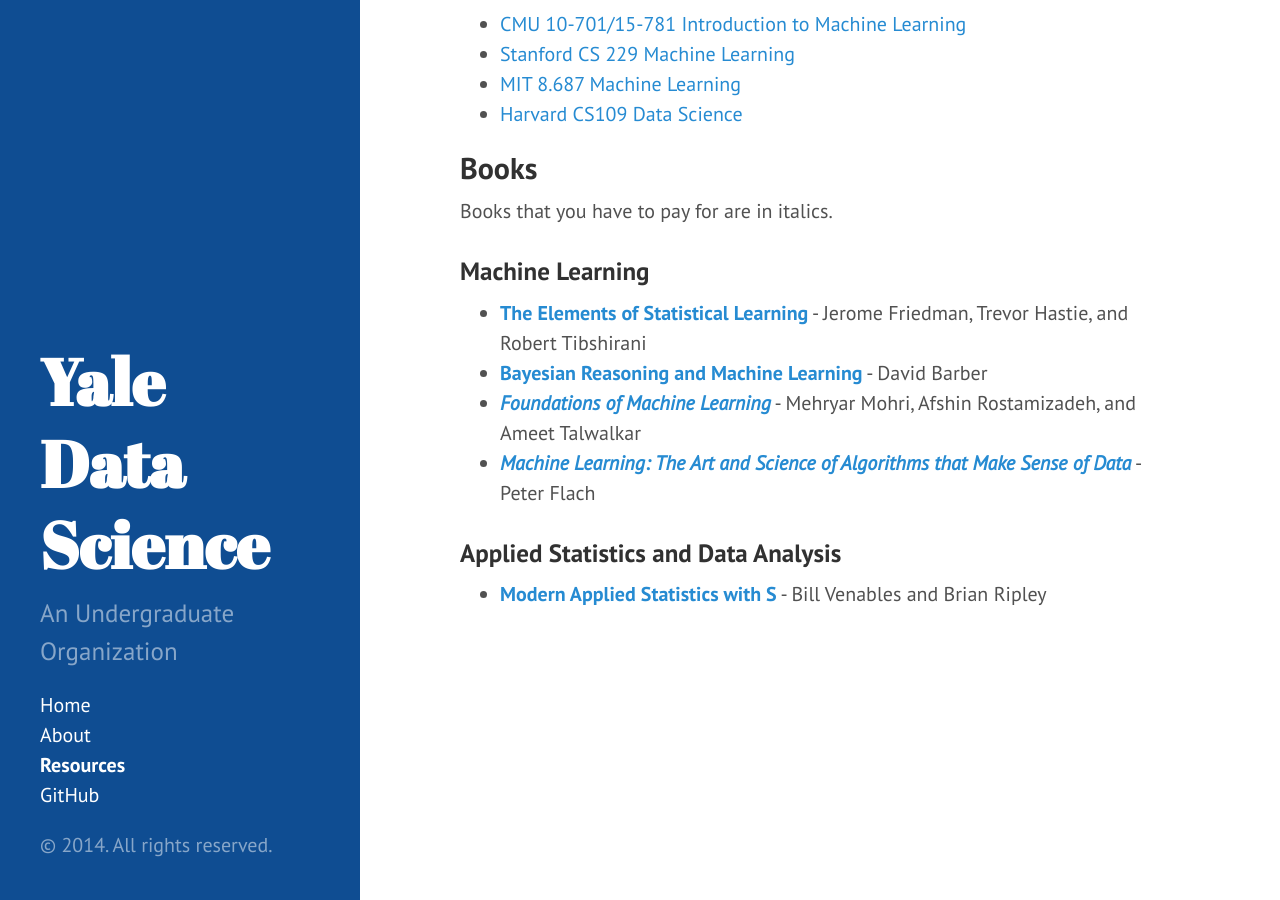
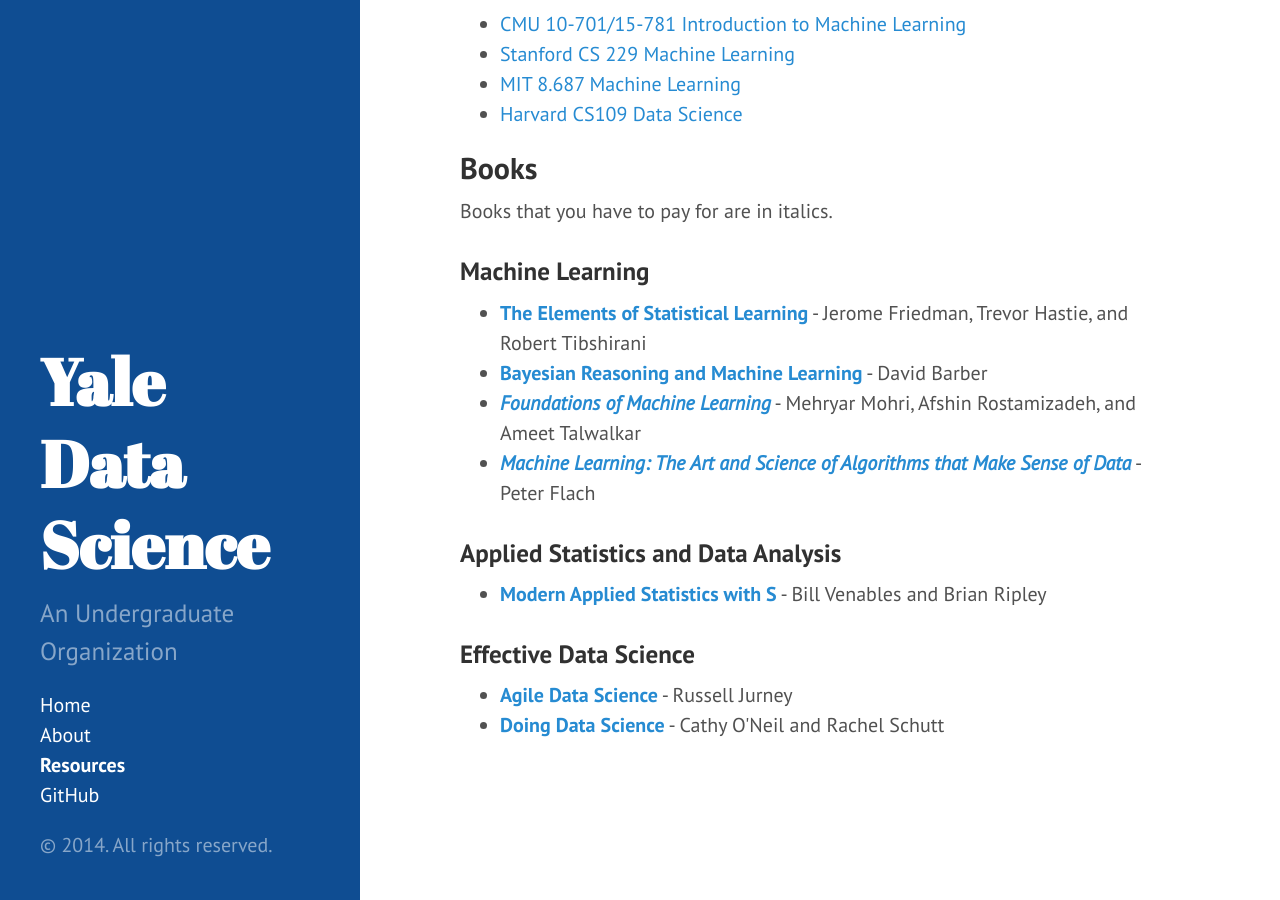
Before and after one commit to YaleDataScience/old-site, a Jekyll site: the page built from resources.html, in a window 1280 px wide and 900 px high, scrolled down 1125 px. Built offline with Jekyll 4.4.1, drawn with Linux system fonts in a browser that asks for light colours; Markdown is read by kramdown in place of the engine named in the settings.

Commit message:
Update meeting time, more resources

```diff
--- a/index.html
+++ b/index.html
@@ -4,12 +4,13 @@
 ---
 
 <div id="home">
-  <h1>About</h1>
+  <h1>The Basics</h1>
   <ul class="about">
     We are a group of Yale undergraduates interested in data science and machine learning.
     We meet weekly to work on projects and data competitions.<br><br>
 
-    Meeting Time: TBD<br><br>
+    Meeting Time: Fridays, 3:00-5:00 p.m.<br>
+    Meeting Place: Hillhouse 17, Room 111<br>
 
     Contact <script language="JavaScript">
         var username = "yaledatascience";
--- a/resources.html
+++ b/resources.html
@@ -111,4 +111,13 @@
       <a href="http://www.planta.cn/forum/files_planta/modern_applied_statistics_with_s_192.pdf" target="_blank"><b>Modern Applied Statistics with S</b></a> - Bill Venables and Brian Ripley
       </li>
     </ul>
+    <h3>Effective Data Science</h3>
+    <ul>
+      <li>
+      <a href="/public/AgileDS.pdf" target="_blank"><b>Agile Data Science</b></a> - Russell Jurney
+      </li>
+      <li>
+      <a href="/public/DDS.pdf" target="_blank"><b>Doing Data Science</b></a> - Cathy O'Neil and Rachel Schutt
+      </li>
+    </ul>
 </div>
```
Also changed, not shown: about.md (+1 -1 lines), 2 other files.
